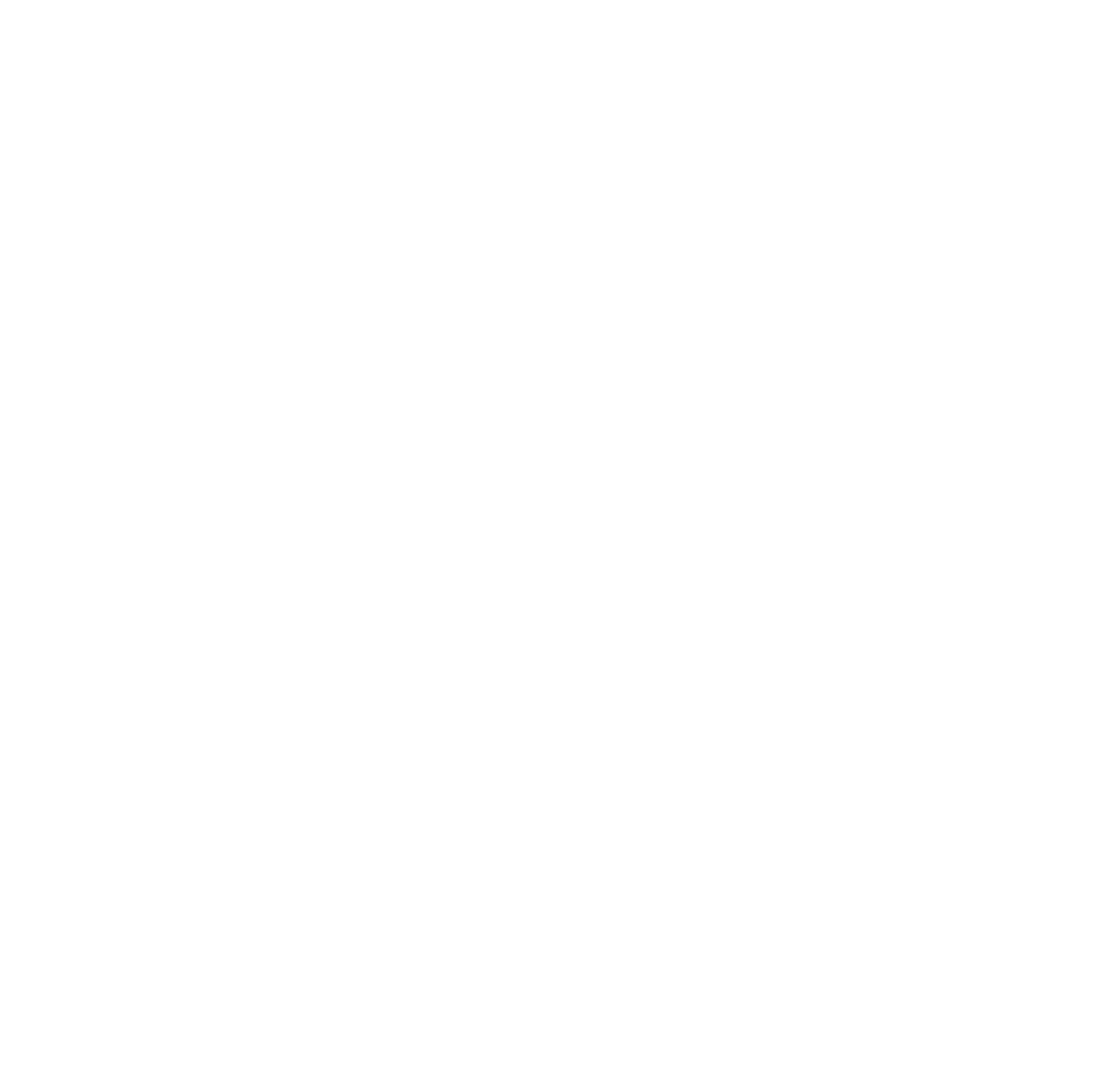
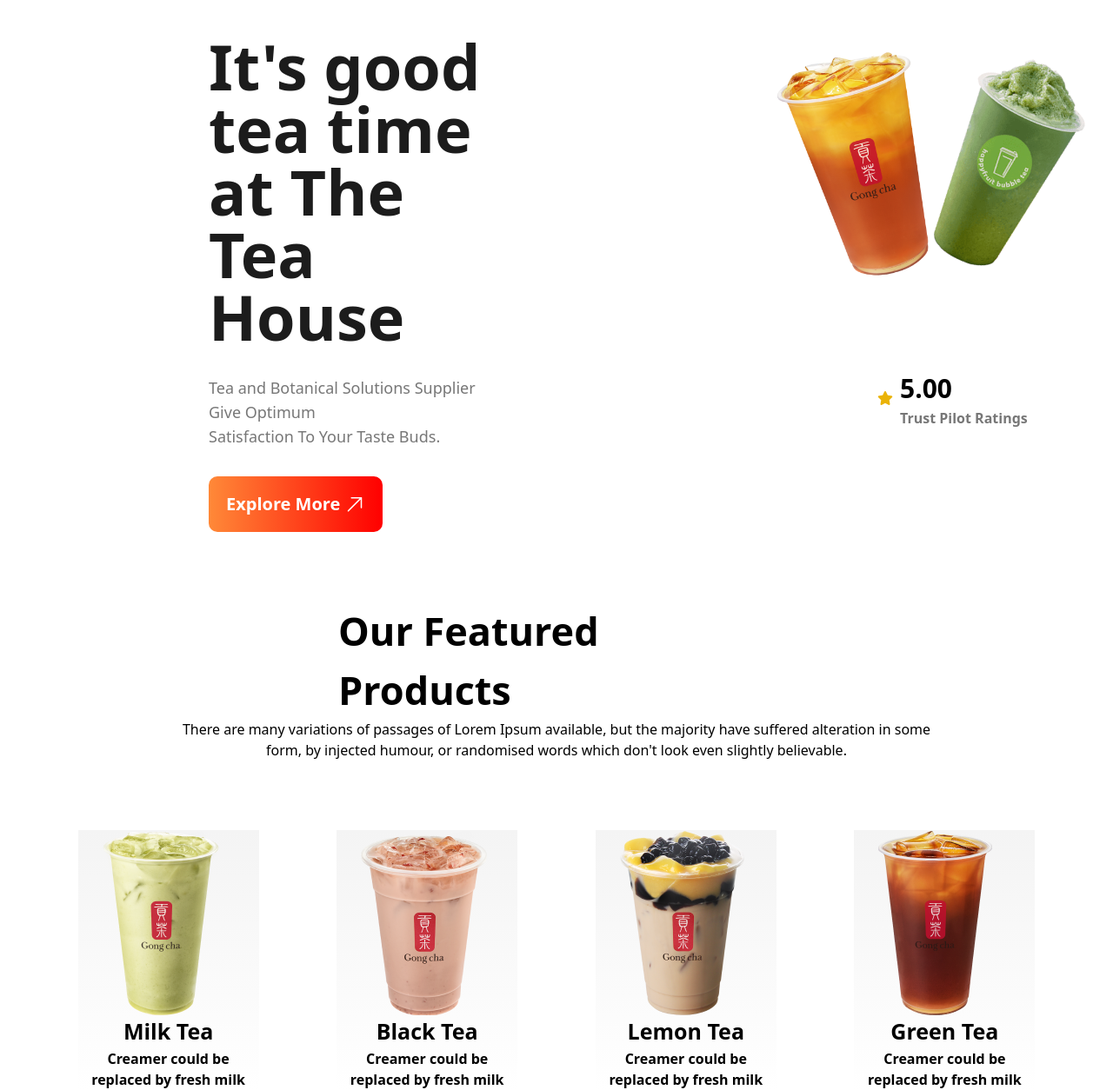
Before and after one commit to ahsanadip7/tea-house-with-tailwind, a plain HTML site: page index.html in a window 1280 px wide. Shown: the whole page at 87% size. Before the commit the page ends 800 px from the top, so only its background shows below. Drawn offline with nearby package versions, Linux system fonts and the light colour scheme.

Commit message:
header+body1st

```diff
--- a/index.html
+++ b/index.html
@@ -4,37 +4,98 @@
     <meta charset="UTF-8">
     <meta name="viewport" content="width=device-width, initial-scale=1.0">
     <title>tea_house</title>
-    <script src="https://cdn.tailwindcss.com"></script>
+   <!-- font -->
     <link rel="preconnect" href="https://fonts.googleapis.com">
 <link rel="preconnect" href="https://fonts.gstatic.com" crossorigin>
 <link href="https://fonts.googleapis.com/css2?family=Manrope:wght@200..800&display=swap" rel="stylesheet">
+
+<!-- font awesome -->
 <script src="https://kit.fontawesome.com/de7c6d4bd4.js" crossorigin="anonymous"></script>
-<style>
-  .manrope-font {
-  font-family: "Manrope", sans-serif;
-  font-optical-sizing: auto;
-  font-style: normal;
-}
 
-</style>
+<!-- tailwind -->
+<script src="https://cdn.tailwindcss.com"></script>
+
+<script>
+    tailwind.config = {
+      theme: {
+        extend: {
+          colors: {
+            clifford: '#da373d',
+          }
+        }
+      }
+    }
+  </script>
+
 </head>
 
 
-<body class="manrope-font">
+<body>
 
-    <header>
-        <!-- banner container -->
-         <div>
+<header>
+           <div class="lg:flex gap-x-80 lg:ml-60 mt-10">
             <div>
-                <h1 class=""></h1>
-                <p></p>
-                <button></button>
+                <h1 class="font-extrabold text-7xl text-[#1C1C1C] mb-8">
+                    It's good
+                    <br>
+                    tea time at The
+                    <br>
+                    Tea House
+                </h1>
+                <p class="font-medium text-lg mb-8 text-[#777777]">Tea and Botanical Solutions Supplier Give Optimum
+                    <br>
+                Satisfaction To Your Taste Buds.</p>
+                <button class="flex items-center gap-x-2 bg-gradient-to-r from-[#FF8938] to-[#FF0000] text-[#FFFFFF] py-4 px-5 rounded-[10px] font-bold text-xl h-16 w-[200px]">
+                   <h1> Explore More</h1>
+                   <img src="images/arrow.png" alt="">
+                </button>
+            </div>
+
+            <div class="relative w-[655px] h-[498px]">
+
+                <img src="images/banner.png" alt="">
+
+                    <div class="flex absolute items-center bg-white justify-center gap-x-2 w-64 h-24 left-20 bottom-8">
+                        <i class="fa-solid fa-star text-yellow-500"></i>
+                     <div>
+                        <h1 class="font-extrabold text-[30px]">5.00</h1>
+                        <p class="font-semibold text-[#777777]">Trust Pilot Ratings</p>
+                     </div>
+                </div>
             </div>
          </div>
 
     </header>
 
     <main>
+
+      <div class="lg:grid lg:justify-center mt-20">
+        <h1 class="font-extrabold text-[45px] w-[502px] mx-auto">Our Featured Products</h1>
+        <p class="font-medium text-[16px] w-[900px]  lg:text-center">There are many variations of passages of Lorem Ipsum available, but the majority have suffered alteration in some form, by injected humour, or randomised words which don't look even slightly believable. </p>
+      </div>
+
+      <div class="lg:flex justify-evenly mt-20 sm:grid justify-center">
+        <div class="bg-gradient-to-b from-[#F4F4F4] to-[#f4f4f400]">
+          <img class="ml-7" src="images/tea-1.png" alt="">
+          <h1 class="font-extrabold text-[25px] text-center w-[208px]">Milk Tea</h1>
+          <p class="font-semibold text-[16px] text-center w-[208px]">Creamer could be replaced by fresh milk</p>
+        </div>
+        <div class="bg-gradient-to-b from-[#F4F4F4] to-[#f4f4f400]">
+          <img class="ml-7" src="images/tea-2.png" alt="">
+          <h1 class="font-extrabold text-[25px] text-center w-[208px]">Black Tea</h1>
+          <p class="font-semibold text-[16px] text-center w-[208px]">Creamer could be replaced by fresh milk</p>
+        </div>
+        <div class="bg-gradient-to-b from-[#F4F4F4] to-[#f4f4f400]">
+          <img class="ml-7" src="images/tea-3.png" alt="">
+          <h1 class="font-extrabold text-[25px] text-center w-[208px]">Lemon Tea</h1>
+          <p class="font-semibold text-[16px] text-center w-[208px]">Creamer could be replaced by fresh milk</p>
+        </div>
+        <div class="bg-gradient-to-b from-[#F4F4F4] to-[#f4f4f400]">
+          <img class="ml-7" src="images/tea-4.png" alt="">
+          <h1 class="font-extrabold text-[25px] text-center w-[208px]">Green Tea</h1>
+          <p class="font-semibold text-[16px] text-center w-[208px]">Creamer could be replaced by fresh milk</p>
+        </div>
+      </div>
 
     </main>
 
```
